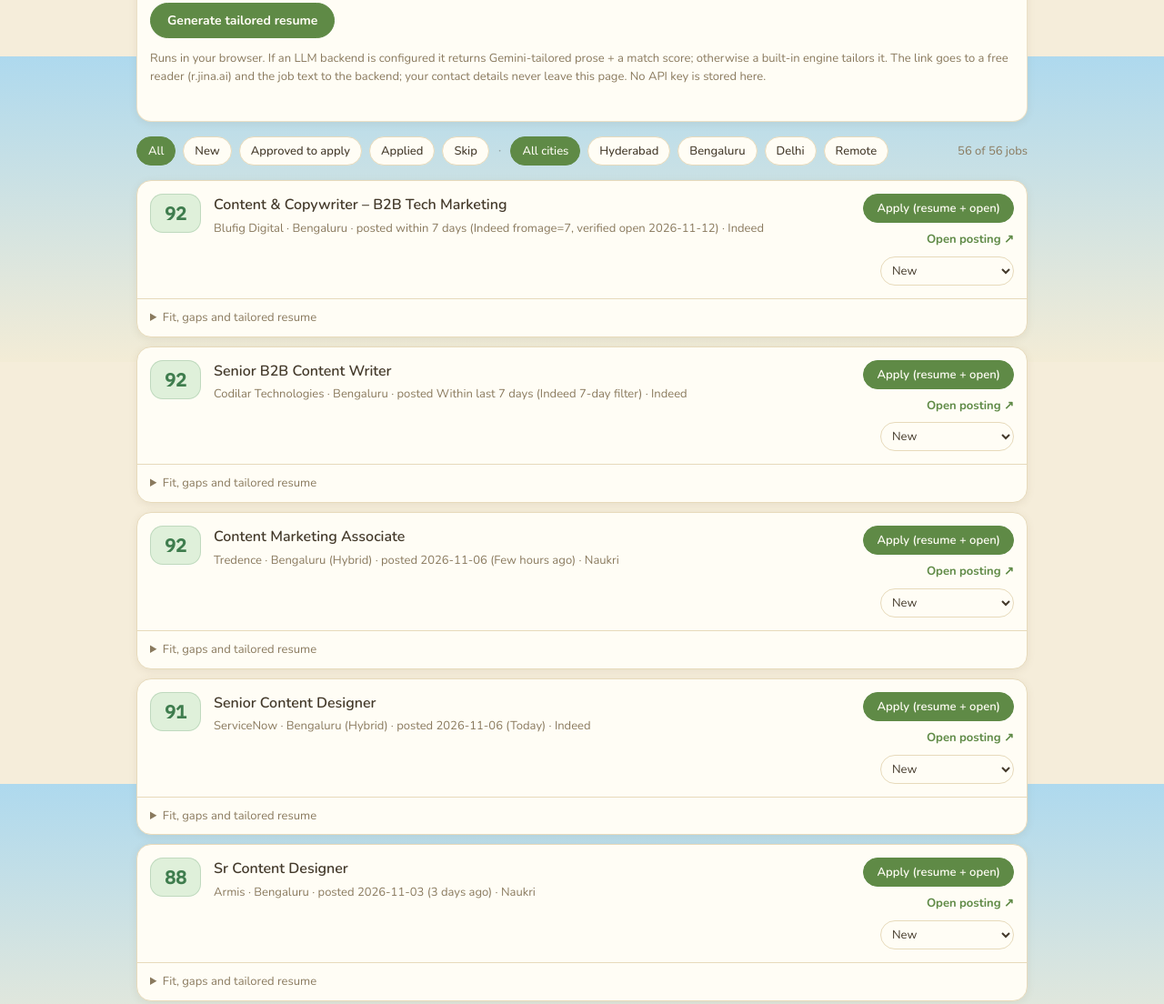
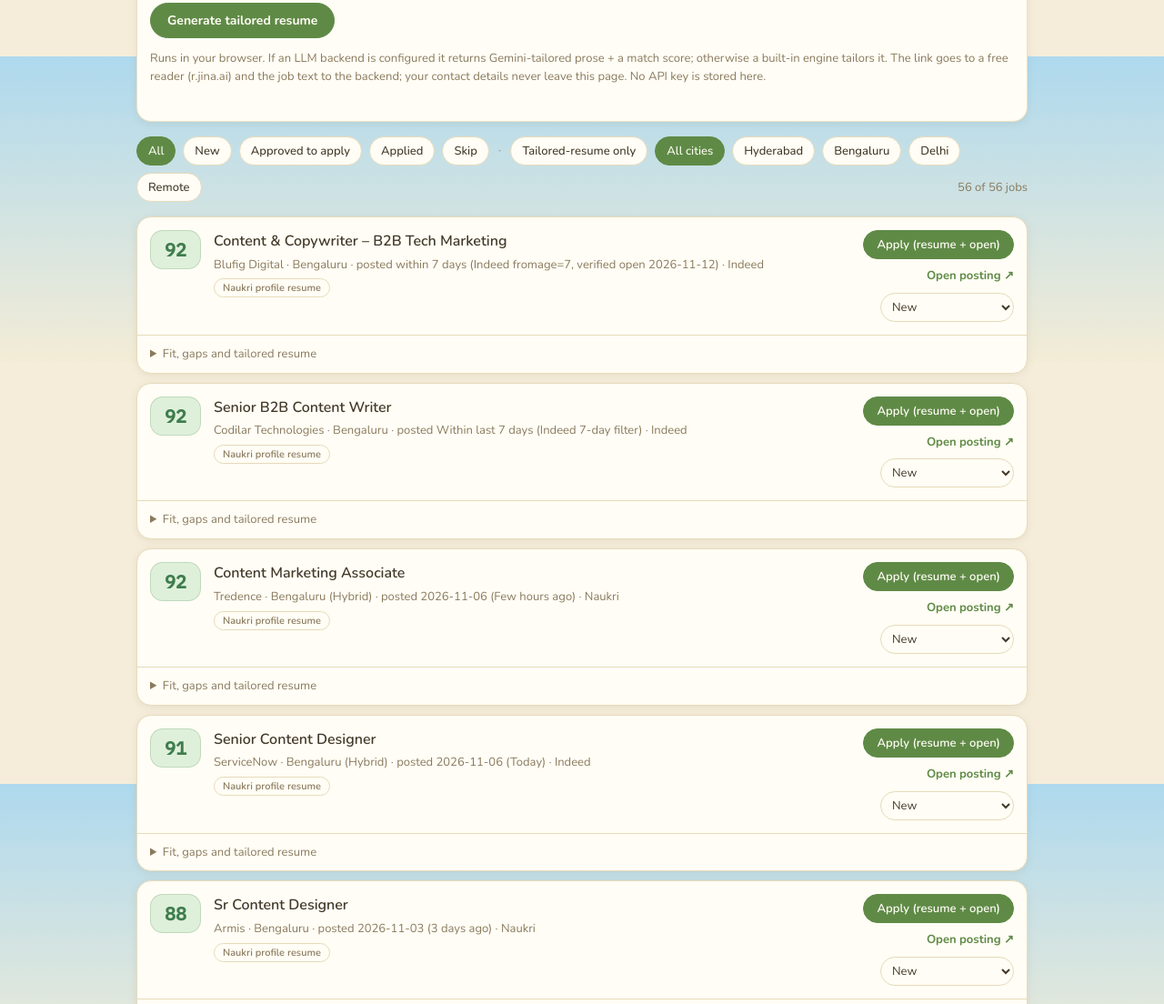
Before and after one commit to pradeeptrain9/job-board-anchal, a plain HTML site: page index.html in a window 1280 px wide. Shown: the part 738-1842 px from the top of the page at 91% size. Drawn offline with nearby package versions, Linux system fonts and the light colour scheme.

Commit message:
dashboard: apply-type tag + tailored-resume-only filter 2026-11-13

```diff
--- a/index.html
+++ b/index.html
@@ -33,6 +33,9 @@ h1{font:600 28px/1.15 var(--display);margin:0 0 4px;text-wrap:balance}
 .bar button{font:500 13px var(--body);padding:6px 12px;border:1px solid var(--line);background:var(--surface);color:var(--fg);border-radius:999px;cursor:pointer}
 .bar button[aria-pressed="true"]{background:var(--accent);color:var(--accent-fg);border-color:var(--accent)}
 .bar .sep{opacity:.35;align-self:center;padding:0 2px}
+.tag{display:inline-block;margin-top:5px;font:600 11px var(--body);padding:2px 9px;border-radius:999px;border:1px solid var(--line)}
+.tag-ok{color:var(--accent);border-color:var(--accent);background:color-mix(in srgb,var(--accent),transparent 90%)}
+.tag-no{color:var(--muted)}
 .count{margin-left:auto;color:var(--muted);font-size:13px}
 button:focus-visible,select:focus-visible,summary:focus-visible,a:focus-visible{outline:2px solid var(--accent);outline-offset:2px}
 .list{display:flex;flex-direction:column;gap:10px;padding:0;margin:0;list-style:none}
@@ -146,7 +149,9 @@ pre{border-radius:14px;background:color-mix(in srgb,var(--bg),transparent 25%)}
 
 <script>
 const STATUSES=["New","Approved to apply","Applied","Skip"];
-let jobs=[],filter="All",cityFilter="All";const canWrite=true;let LS={};try{LS=JSON.parse(localStorage.getItem("st")||"{}")}catch{}
+let jobs=[],filter="All",cityFilter="All",attachOnly=false;const canWrite=true;let LS={};try{LS=JSON.parse(localStorage.getItem("st")||"{}")}catch{}
+// Attach-friendly = you can upload the tailored resume per application (Wellfound, LinkedIn, Himalayas, company ATS). Naukri/Indeed/Foundit quick-apply use your profile resume instead.
+const attachFriendly=j=>!/naukri|indeed|foundit|shine/i.test(j.source||"");
 const CITYDEFS=[["Hyderabad","hyderabad|secunderabad"],["Bengaluru","bengaluru|bangalore"],["Delhi","delhi|gurgaon|gurugram|noida|ncr"],["Mumbai","mumbai|thane"],["Pune","pune"],["Chennai","chennai"],["Remote","remote|work from home|wfh|worldwide|anywhere"]];
 const cityTags=j=>{const s=((j.location||"")+" "+(j.source||"")).toLowerCase();const t=new Set();CITYDEFS.forEach(([c,p])=>{if(new RegExp(p).test(s))t.add(c)});return t};
 const $=s=>document.querySelector(s);
@@ -162,6 +167,9 @@ function renderBar(){
   const present=CITYDEFS.map(([c])=>c).filter(c=>jobs.some(j=>cityTags(j).has(c)));
   if(present.length){
     bar.append(el("span","sep","·"));
+    const tog=el("button","city",attachOnly?"✓ Tailored-resume only":"Tailored-resume only");tog.type="button";tog.setAttribute("aria-pressed",String(attachOnly));
+    tog.title="Show only jobs where you can upload a tailored resume per application (Wellfound, LinkedIn, Himalayas, company sites). Hides Naukri profile-resume applies.";
+    tog.onclick=()=>{attachOnly=!attachOnly;render()};bar.append(tog);
     [["All","All cities"],...present.map(c=>[c,c])].forEach(([v,lbl])=>{
       const b=el("button","city",lbl);b.type="button";b.setAttribute("aria-pressed",String(v===cityFilter));
       b.onclick=()=>{cityFilter=v;render()};bar.append(b);
@@ -207,7 +215,7 @@ function resumeText(r){
 function render(){
   renderBar();
   const list=$("#list");list.textContent="";
-  const rows=jobs.filter(j=>(filter==="All"||(LS[j.id]||"New")===filter)&&(cityFilter==="All"||cityTags(j).has(cityFilter)))
+  const rows=jobs.filter(j=>(filter==="All"||(LS[j.id]||"New")===filter)&&(cityFilter==="All"||cityTags(j).has(cityFilter))&&(!attachOnly||attachFriendly(j)))
     .sort((a,b)=>(b.score-a.score)||String(b.found).localeCompare(String(a.found)));
   $("#count").textContent=rows.length+" of "+jobs.length+" jobs";
   if(!rows.length){
@@ -220,6 +228,7 @@ function render(){
     const main=el("div");const t=el("p","title",j.title);
     if(j.found===today)t.append(el("span","new","NEW"));
     main.append(t,el("p","meta",[j.company,j.location,"posted "+j.posted,j.source].filter(Boolean).join(" · ")));
+    const af=attachFriendly(j);main.append(el("span","tag "+(af?"tag-ok":"tag-no"),af?"✓ Attach tailored resume":"Naukri profile resume"));
     const side=el("div","side");
     const a=el("a","apply","Open posting ↗");a.href=j.url;a.target="_blank";a.rel="noopener noreferrer";
     const sel=el("select");sel.setAttribute("aria-label","Status for "+j.title);
```
